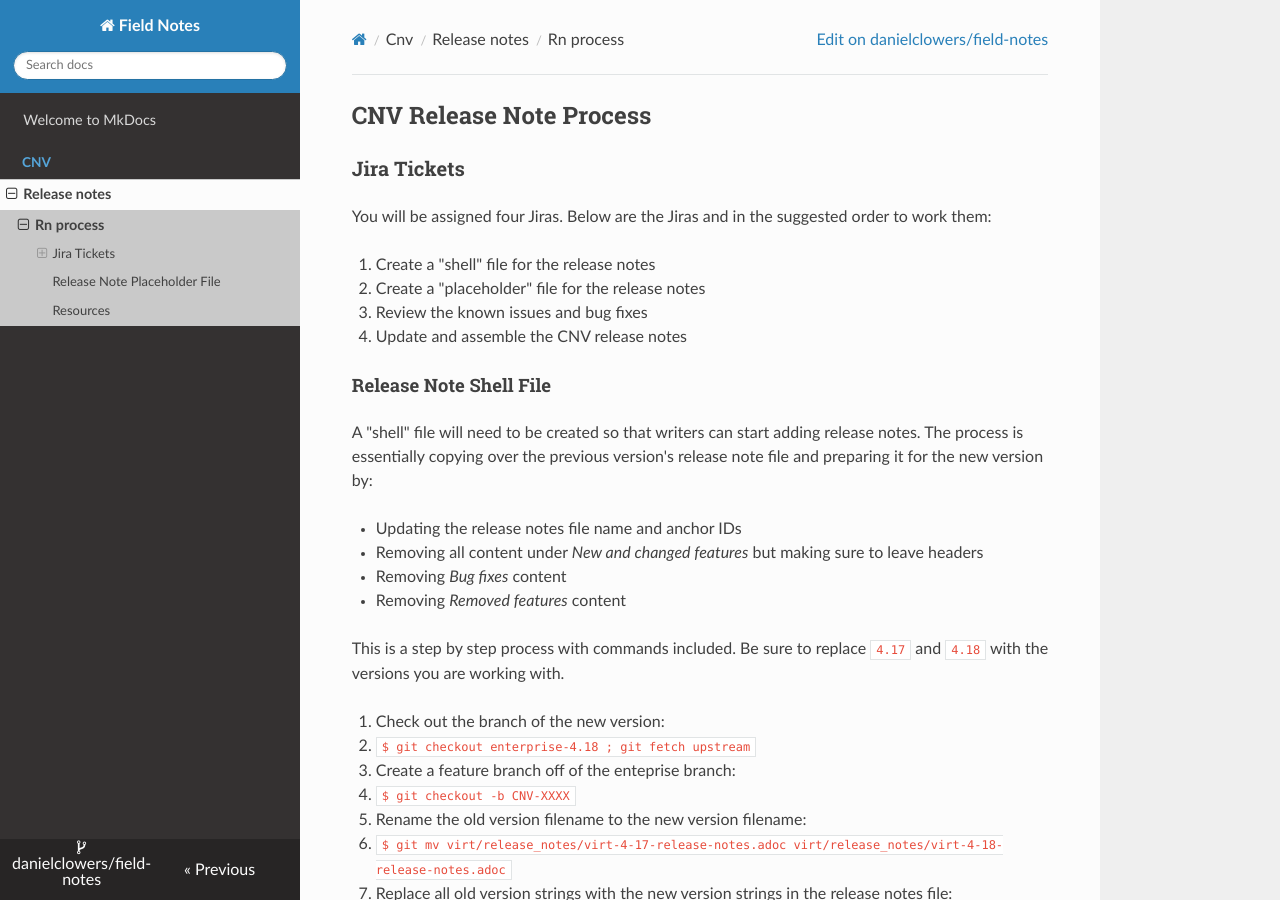
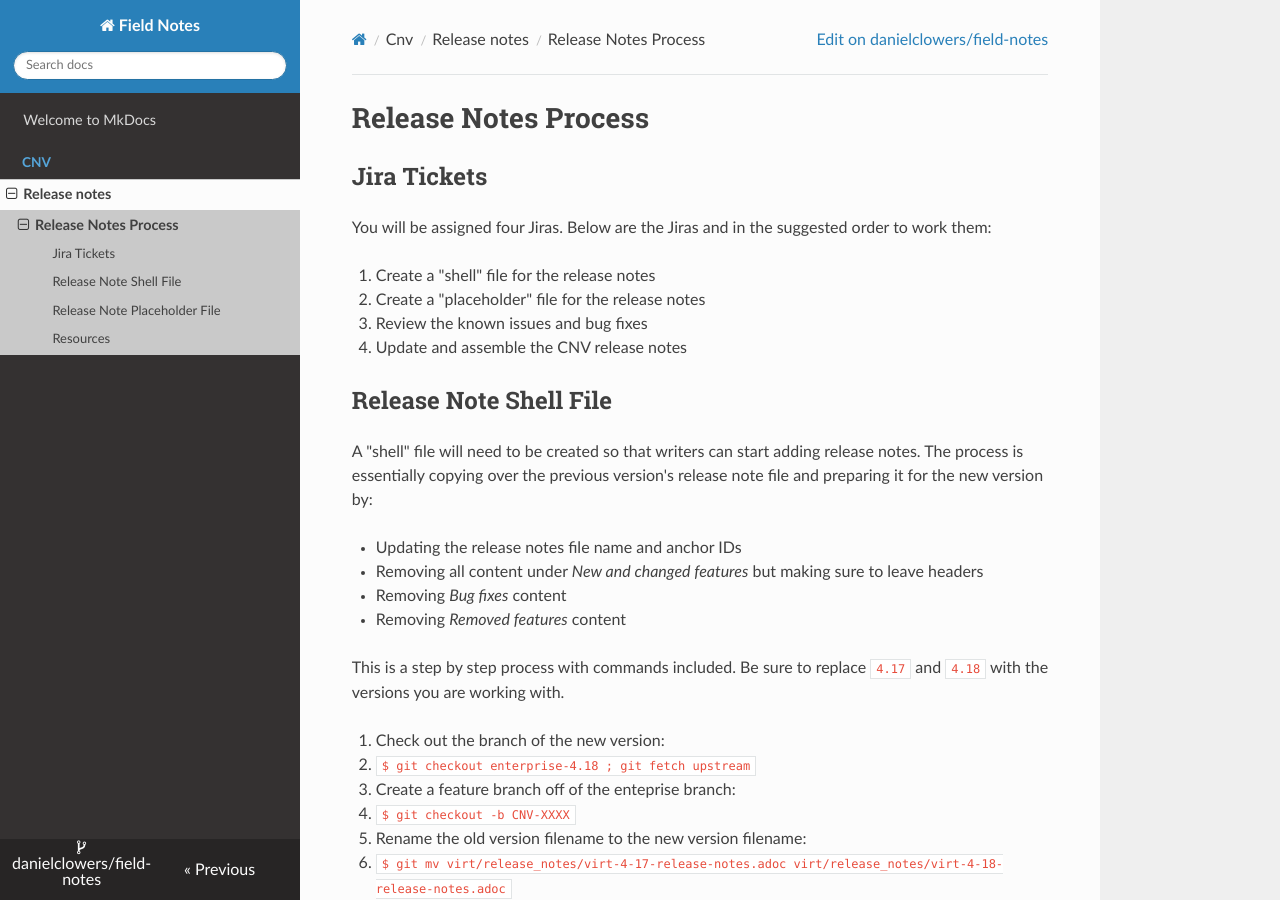
Before and after one commit to danielclowers/field-notes, an MkDocs documentation site: the page built from docs/cnv/release-notes/rn-process.md, in a window 1280 px wide and 900 px high. Built offline with MkDocs 1.6.1, drawn with Linux system fonts in a browser that asks for light colours; nearby versions of some CDN libraries.

Commit message:
fix headers

```diff
--- a/docs/cnv/release-notes/rn-process.md
+++ b/docs/cnv/release-notes/rn-process.md
@@ -1,6 +1,6 @@
-## CNV Release Note Process
+# Release Notes Process
 
-### Jira Tickets
+## Jira Tickets
 
 You will be assigned four Jiras. Below are the Jiras and in the suggested order to work them:
 
@@ -9,7 +9,7 @@ You will be assigned four Jiras. Below are the Jiras and in the suggested order
 3. Review the known issues and bug fixes
 4. Update and assemble the CNV release notes
 
-#### Release Note Shell File
+## Release Note Shell File
 
 A "shell" file will need to be created so that writers can start adding release notes. The process is essentially copying over the previous version's release note file and preparing it for the new version by:
 
@@ -39,7 +39,7 @@ This is a step by step process with commands included. Be sure to replace `4.17`
 
 **Example PR**: [Link](https://github.com/openshift/openshift-docs/pull/79779)
 
-### Release Note Placeholder File
+## Release Note Placeholder File
 
 For builds and tests to be successful in your GitHub pull request, you must open a separate PR to add a placeholder release notes file to the main branch. This is a step by step process with commands included. Be sure to replace `4.18` with the version you are working on.
 
@@ -68,5 +68,5 @@ For builds and tests to be successful in your GitHub pull request, you must open
 
 **Example PR**: [Link](https://github.com/openshift/openshift-docs/pull/79783)
 
-### Resources
+## Resources
 * [OpenShift Virtualization Release Note Process Google Doc](https://docs.google.com/document/d/1nXMbam5rbReArayNSHOzzlHBK5Pi0ezCn6vXmrdOoSY/edit?usp=sharing)
```
